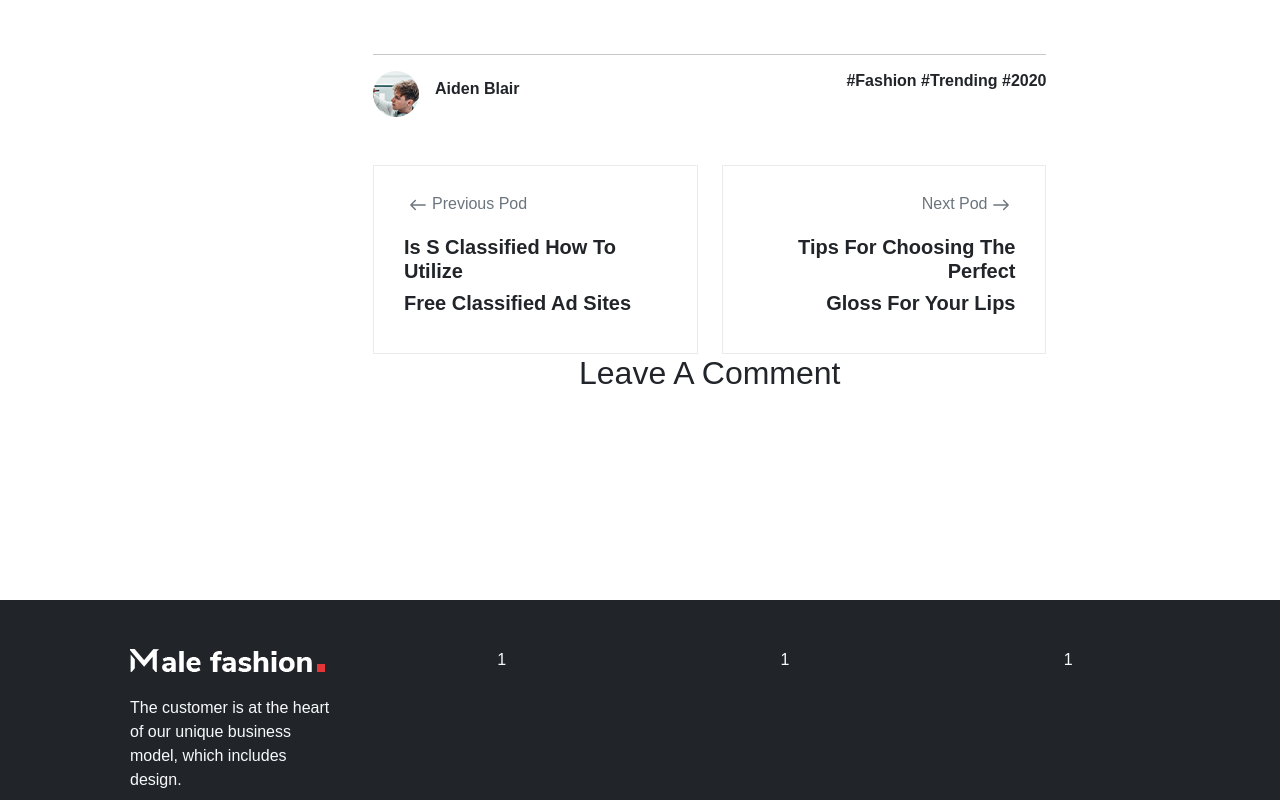
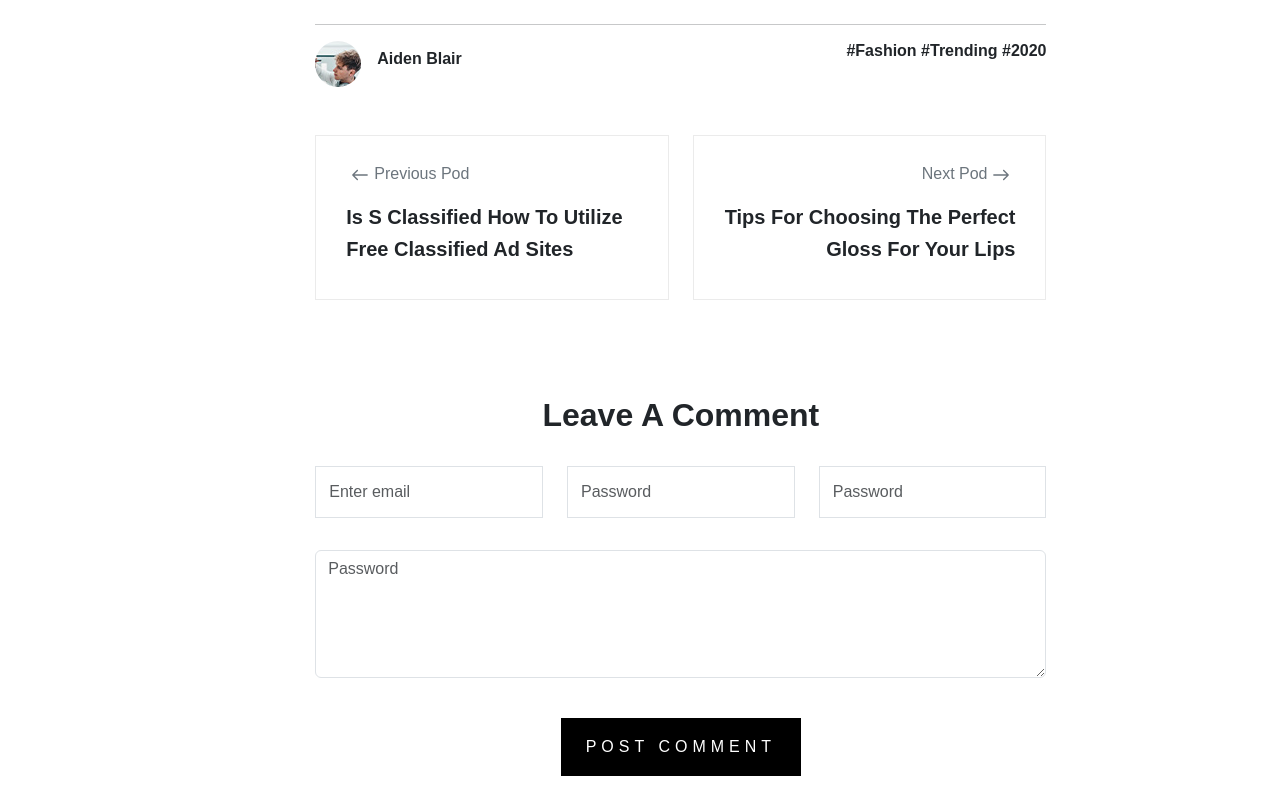
Before and after one commit to Ekata1233/Male-Fashion, a React app in the folder shopping/: page /BlogDetails in a window 1280 px wide. Shown: the part 2000-2800 px from the top of the page. Built offline with nearby package versions, Linux system fonts and the light colour scheme; the HTML template or start-up script is replaced by a standard one.

Commit message:
data add in BlogDetails

```diff
--- a/shopping/src/App.css
+++ b/shopping/src/App.css
@@ -554,6 +554,13 @@
 .share-col{
   width: 100%;
 }
+.form .form-control{
+  padding: 13px;
+  border-radius: 0px;
+}
+.post{
+  letter-spacing: 5px;
+}
 @media (max-width: 426px) {
   .cara-img {
     height: 400px;
--- a/shopping/src/assets/components/BlogDetails.jsx
+++ b/shopping/src/assets/components/BlogDetails.jsx
@@ -1,9 +1,10 @@
 import React from "react";
-import { Col, Container, Row } from "react-bootstrap";
+import { Col, Container, Row,Button } from "react-bootstrap";
 import { FaFacebookF, FaTwitter, FaYoutube, FaLinkedinIn } from "react-icons/fa";
 import { FaQuoteLeft } from "react-icons/fa6";
 import { IoIosArrowRoundBack } from "react-icons/io";
 import { IoIosArrowRoundForward } from "react-icons/io";
+import Form from 'react-bootstrap/Form';
 function BlogDetails() {
   return (
     <div className="blog-div-main">
@@ -35,11 +36,11 @@ function BlogDetails() {
           </Container>
         </div>
       </Container>
-      <Container className="d-flex justify-content-center">
+      <Container className="d-flex justify-content-center ">
         <Row className="w-75">
-          <Col lg={2} md={3} xs={12} className="d-flex flex-column align-items-center my-5 mb-lg-0">
+          <Col lg={1} md={12} xs={12} className="d-flex flex-column align-items-center my-5 mb-lg-0 pe-5">
             <span className="d-flex justify-content-center fw-bolder fs-5 mb-4">SHARE</span>
-            <div className="social-icons d-flex flex-column align-items-center">
+            <div className="social-icons d-flex flex-column ">
               <a href="" className="share-i" style={{backgroundColor:"#4267B2"}}>
               <FaFacebookF className=""/>
               </a>
@@ -57,7 +58,7 @@ function BlogDetails() {
 
             </div>
           </Col>
-          <Col lg={10} md={9} xs={12} className="mt-5 ">
+          <Col lg={11} md={9} xs={12} className="mt-5 ps-4">
           <div className="share-col">
             <div className="text-start share-p">
               <p>
@@ -102,7 +103,7 @@ function BlogDetails() {
                 <h6 className="fw-bold text-end">#Fashion #Trending #2020</h6>
               </Col>
             </Row>
-            <Row>
+            <Row className="mb-5">
               <Col>
                 <div style={{border:"1px solid #ebebeb",padding:"25px 30px 30px"}}>
                  <p className="text-start "> <a href="" className="text-start text-secondary text-decoration-none"><IoIosArrowRoundBack className="fs-3 "/>Previous Pod</a></p>
@@ -119,7 +120,29 @@ function BlogDetails() {
               </Col>
             </Row>
             </div>
-            <h2>Leave A Comment</h2>
+            <h2 className="mt-5 pt-5 pb-4 fw-bold">Leave A Comment</h2>
+            <Form>
+      <Row className="mb-3 pb-2 form">
+        <Form.Group as={Col} controlId="formGridEmail">
+          <Form.Control type="email" placeholder="Enter email" className="" />
+        </Form.Group>
+
+        <Form.Group as={Col} controlId="formGridPassword">
+          <Form.Control type="password" placeholder="Password" />
+        </Form.Group>
+        <Form.Group as={Col} controlId="formGridPassword">
+          <Form.Control type="password" placeholder="Password" />
+        </Form.Group>
+      </Row>
+
+      <Form.Group className="mb-3 mt-4" controlId="exampleForm.ControlTextarea1">
+        <Form.Control as="textarea" placeholder="Password"rows={3} className="pb-5"/>
+      </Form.Group>
+
+      <Button variant="dark" className="heroButton mt-4  px-4 py-3 post">
+              POST COMMENT
+            </Button>
+    </Form>
           </Col>
         </Row>
       </Container>
```
